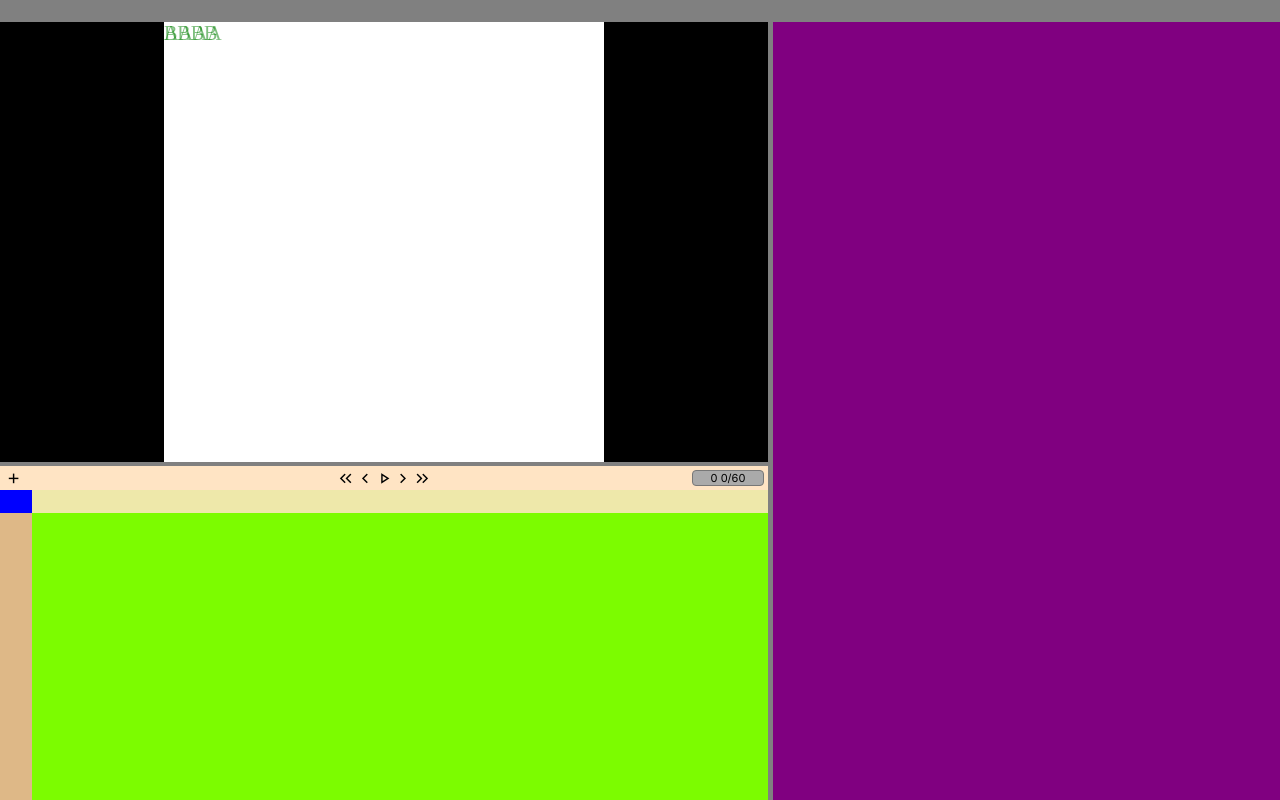
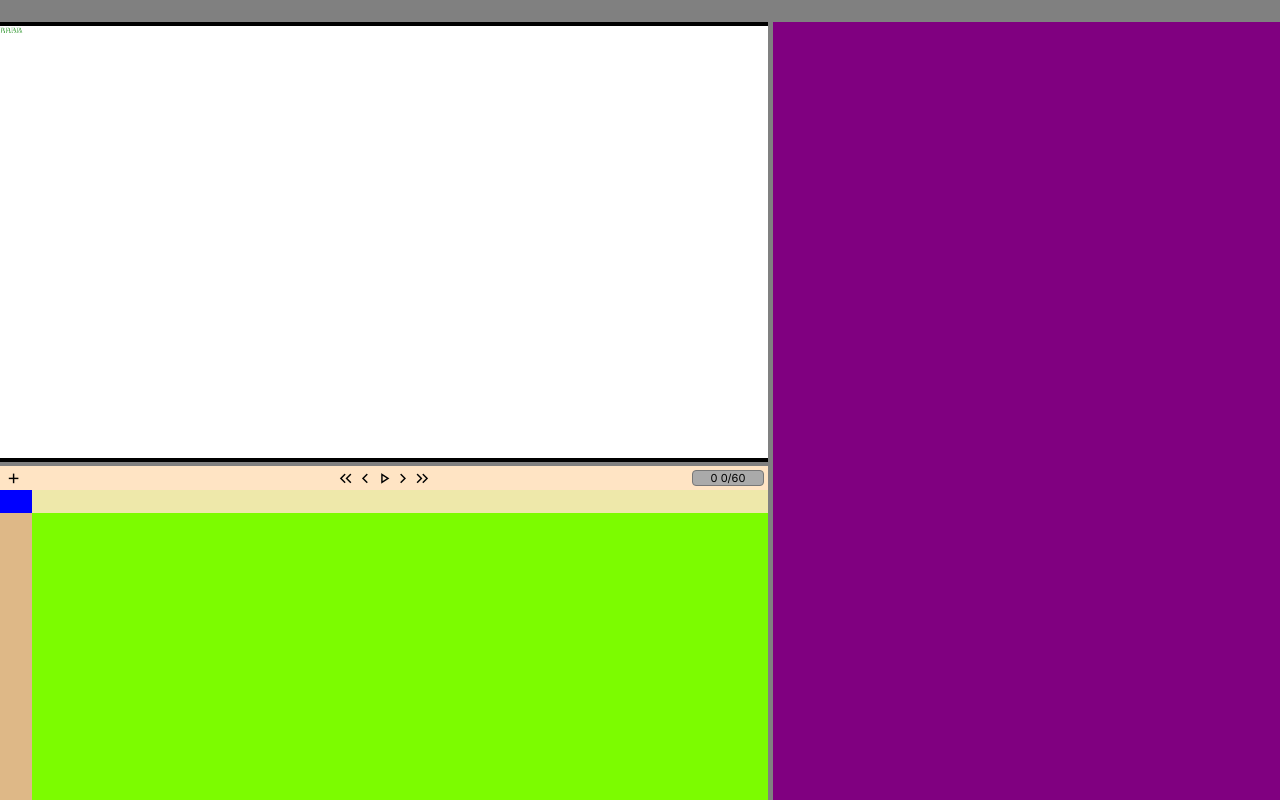
Before and after one commit to HydrogenMacro/vidmaestro, a plain HTML site: page editor/index.html in a window 1280 px wide. Drawn offline with nearby package versions, Linux system fonts and the light colour scheme.

Commit message:
fixed some stuff

```diff
--- a/editor/components/component.js
+++ b/editor/components/component.js
@@ -3,38 +3,38 @@ import projectState from "../projectState.js";
 export default class Component {
 	translation = [0, 0];
 	rotation = 0; // radians
+	scale = [1, 1];
 	zIndex = 0;
 	startTime = 0;
 	duration = 0;
-	attributes = attributes();
+	attributeTree = [];
+	attributes = componentAttributes()
+	name = "Component"
+	isComponent = true;
+	parentComponent = null;
 	constructor() {
 		this.canvas = document.createElement("canvas");
 		this.canvas.className = "video-component";
 		this.ctx = this.canvas.getContext("2d");
+		this.attributeTree.push({
+			name: this.name,
+			attributes: this.attributes
+		});
 	}
 	draw(relativeFrame) {}
-	updateCanvas() {
-		this.canvas.width = this.canvas.parentElement.clientWidth;
-		this.canvas.height = this.canvas.parentElement.clientHeight;
-	}
-	display() {
-
+	update() {
+		this.canvas.width = projectState.videoSize[0];
+		this.canvas.height = projectState.videoSize[1];
 		this.ctx.reset();
-		if (
-			projectState.videoSeekPos < this.startTime ||
-			projectState.videoSeekPos > this.startTime + this.duration
-		)
-			return;
 		this.ctx.translate(this.translation[0], this.translation[1]);
 		this.ctx.rotate(this.rotation);
-		this.draw(this.ctx, projectState.videoSeekPos - this.startTime);
 	}
 	getBoundingBox() {
 		return [this.translation[0], this.translation[0], 0, 0];
 	}
 }
 
-function attributes() {
+function componentAttributes() {
 	return [
 		{
 			field: "def",
--- a/editor/components/geometry.js
+++ b/editor/components/geometry.js
@@ -8,19 +8,19 @@ export default class PolygonComponent extends Component {
 		[-30, 30],
 	];
 	_localBounds = [];
-	constructor(startTime, duration) {
-		super(startTime, duration);
+	constructor() {
+		super();
 		this._calcLocalBounds();
 	}
-	draw(ctx, relativeFrame) {
-		ctx.fillStyle = this.fill;
+	draw(relativeFrame) {
+		this.ctx.fillStyle = this.fill;
 		let [lastX, lastY] = this._points[this._points.length - 1];
-		ctx.moveTo(lastX, lastY);
+		this.ctx.moveTo(lastX, lastY);
 		for (let i = 0; i < this._points.length; i++) {
 			let [x, y] = this._points[i];
-			ctx.lineTo(x, y);
+			this.ctx.lineTo(x, y);
 		}
-		ctx.fill();
+		this.ctx.fill();
 	}
 	getBoundingBox() {
 		const [rx, ry, w, h] = this._localBounds;
--- a/editor/components/operations/group.js
+++ b/editor/components/operations/group.js
@@ -2,9 +2,10 @@ import Operation from "./operation.js";
 
 export default class GroupOperation extends Operation {
 	components = [];
-	draw(ctx, relativeFrame) {
+	draw(relativeFrame) {
 		for (const component of this.components) {
-			component.draw(ctx, relativeFrame);
+			component.draw(relativeFrame);
+			this.ctx.drawImage(component.canvas, 0, 0);
 		}
 	}
 }
--- a/editor/components/operations/overlay.js
+++ b/editor/components/operations/overlay.js
@@ -2,16 +2,12 @@ import { mergeBoundingBoxes } from "../../utils.js";
 import Operation from "./operation.js";
 
 export default class OverlayOperation extends Operation {
-	operationCtx = document.createElement("canvas").getContext("2d");
 	args = [];
-	draw(ctx, relativeFrame) {
-		this.operationCtx.canvas.width = ctx.canvas.width;
-		this.operationCtx.canvas.height = ctx.canvas.height;
-		this.operationCtx.reset();
-		this.operationCtx.globalAlpha = 1 / this.args.length;
+	draw(relativeFrame) {
+		this.ctx.globalAlpha = 1 / this.args.length;
 		for (const component of this.args) {
-			component.draw(this.operationCtx, relativeFrame);
+			component.draw();
+			this.ctx.drawImage(component.canvas, 0, 0);
 		}
-		ctx.drawImage(this.operationCtx.canvas, 0, 0);
 	}
 }
--- a/editor/components/text.js
+++ b/editor/components/text.js
@@ -1,20 +1,17 @@
 import Component from "./component.js";
 import { rotateBoundingBox } from "../utils.js";
-const measureCtx = document.createElement("canvas").getContext("2d");
 export default class TextComponent extends Component {
 	text = "";
 	font = "20px serif";
 	fill = "green";
-	draw(ctx, relativeFrame) {
-		ctx.font = this.font;
-		ctx.fillStyle = this.fill;
-		const textHeight = ctx.measureText(this.text).fontBoundingBoxAscent;
-		ctx.fillText(this.text, 0, textHeight);
+	draw(relativeFrame) {
+		this.ctx.font = this.font;
+		this.ctx.fillStyle = this.fill;
+		const textHeight = this.ctx.measureText(this.text).fontBoundingBoxAscent;
+		this.ctx.fillText(this.text, 0, textHeight);
 	}
 	getBoundingBox() {
-		measureCtx.font = this.font;
-		measureCtx.fillStyle = this.fill;
-		const textMeasurement = measureCtx.measureText(this.text);
+		const textMeasurement = this.ctx.measureText(this.text);
 		return rotateBoundingBox(
 			[
 				this.translation[0],
--- a/editor/index.html
+++ b/editor/index.html
@@ -26,8 +26,9 @@
 		<div id="workspace-left">
 			<div id="video-display-container">
 				<div id="video-display">
-					<canvas id="video-debug-display"></canvas>
+
 				</div>
+				<canvas id="video-debug-display"></canvas>
 			</div>
 			<div id="horizontal-separator"></div>
 			<div id="workspace-bottom">
--- a/editor/projectState.js
+++ b/editor/projectState.js
@@ -1,6 +1,6 @@
 const projectState = {
 	fps: 60,
-	videoSize: [1, 1],
+	videoSize: [1920, 1080],
 	videoSeekPos: 0,
 	selectedVideoComponent: null,
 	trackAreaZoom: 1
--- a/editor/style.css
+++ b/editor/style.css
@@ -45,8 +45,12 @@ header {
 	background: white;
 	position: relative;
 }
-#video-debug-display, .video-component {
+#video-debug-display {
 	position: absolute;
+}
+.video-component {
+	width: 100%;
+	height: 100%;
 }
 /* #endregion */
 #horizontal-separator {
--- a/editor/ui/videoDisplay.js
+++ b/editor/ui/videoDisplay.js
@@ -14,13 +14,12 @@ resizeCallbacks.push(() => {
 	videoDisplayContainerRatio = videoDisplayContainer.clientWidth / videoDisplayContainer.clientHeight;
 	updateVideoDisplayDimensions();
 	updateVideoDebugDisplay();
-	for (const component of components) {
-		component.draw();
-	}
+	updateComponents();
 });
 
 function updateVideoDisplayDimensions() {
 	const videoDisplayRatio = projectState.videoSize[0] / projectState.videoSize[1];
+	console.log(videoDisplayContainerRatio, videoDisplayRatio);
 	if (videoDisplayContainerRatio > videoDisplayRatio) {
 		// pillar box: ||
 		videoDisplay.style.width = videoDisplayContainer.clientHeight * videoDisplayRatio + "px";
@@ -28,7 +27,7 @@ function updateVideoDisplayDimensions() {
 	} else {
 		// letter box: =
 		videoDisplay.style.width = videoDisplayContainer.clientWidth + "px";
-		videoDisplay.style.height = videoDisplayContainer.clientWidth * videoDisplayRatio + "px";
+		videoDisplay.style.height = videoDisplayContainer.clientWidth / videoDisplayRatio + "px";
 	}
 }
 updateVideoDisplayDimensions();
@@ -37,7 +36,6 @@ export function addComponents(...componentsToAdd) {
 	for (const component of componentsToAdd) {
 		videoDisplay.appendChild(component.canvas);
 		components.push(component);
-		component.display();
 	}
 }
 
@@ -51,8 +49,11 @@ function updateVideoDebugDisplay() {
 		videoDebugDisplayCtx.strokeRect(x, y, w, h);
 	}
 }
-function drawComponent() {
-
+function updateComponents() {
+	for (const component of components) {
+		component.update();
+		component.draw();
+	}
 }
 const t1 = new TextComponent();
 t1.text = "AAAA"
@@ -72,3 +73,4 @@ setInterval(() => {
 addComponents(o1)
 //projectState.selectedVideoComponent = polyComponent;
 updateVideoDebugDisplay()
+updateComponents();
```
Also changed, not shown: editor/components/operations/chromaKey.js (+10 -17 lines).
